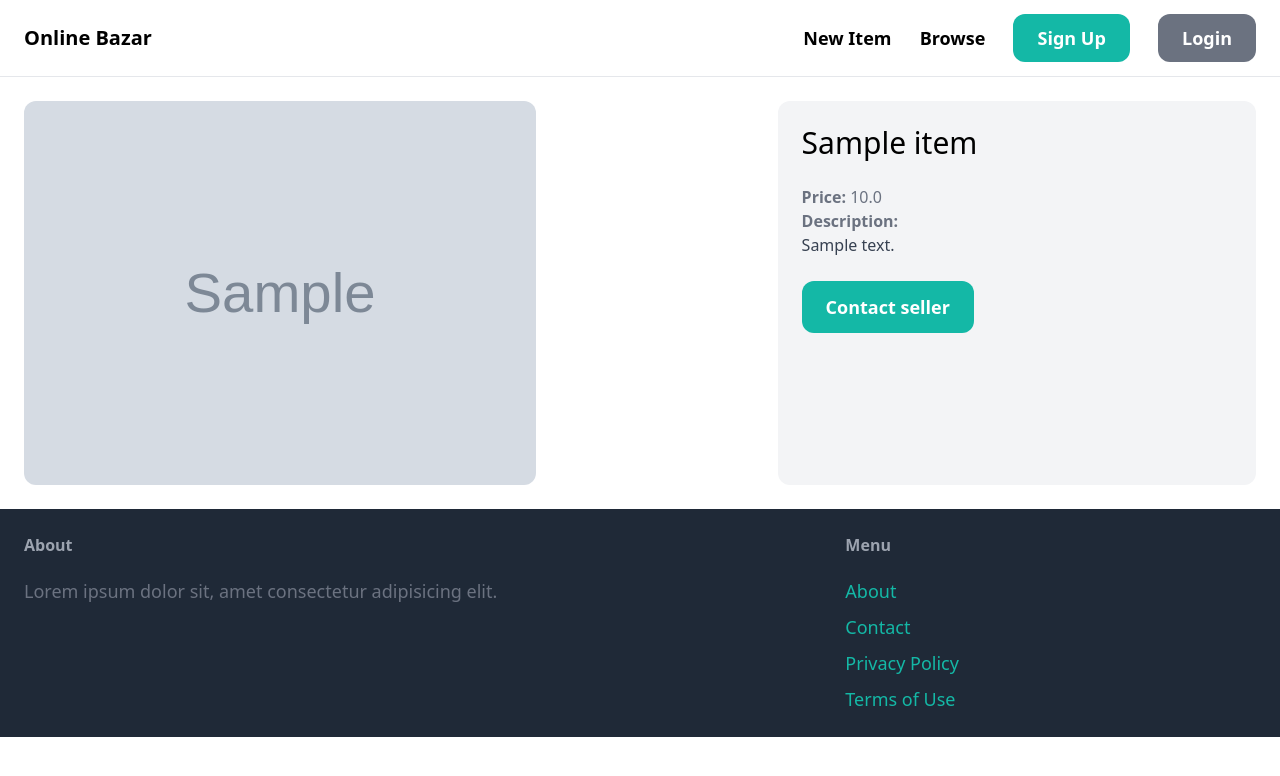
After one commit to matrix-bro/online-bazar, a Django app: page /item/1/ in a window 1280 px wide. The commit adds this page. Shown: the top 776 px of the page. Run offline with Django 4.2, Linux system fonts and the light colour scheme; tables that the repository leaves empty hold one stand-in row (values such as "Sample post"); grey boxes marked "Sample" are stand-in pictures; some libraries are stand-ins or nearby versions.

Commit message:
Displayed each item details

```diff
--- a/app/templates/app/index.html
+++ b/app/templates/app/index.html
@@ -9,7 +9,7 @@
         <div class="grid grid-cols-3 gap-3">
             {% for item in items %}
                 <div>
-                    <a href="#">
+                    <a href="{% url 'item-details' item.id %}">
                         <div>
                             <img src="{{ item.image.url }}" class="rounded-t-xl w-full h-96">
                         </div>
--- /dev/null
+++ b/app/templates/app/item_details.html
@@ -0,0 +1,22 @@
+{% extends 'app/base.html' %}
+
+{% block title %} {item.name} {% endblock %}
+
+{% block content %}
+    <div class="grid grid-cols-5 gap-6">
+        <div class="col-span-3">
+            <img src="{{ item.image.url }}" class="rounded-xl object-contain h-96">
+        </div>
+        <div class="col-span-2 p-6 bg-gray-100 rounded-xl">
+            <h1 class="mb-6 text-3xl">{{ item.name }}</h1>
+            <p class="text-gray-500"><strong>Price: </strong>{{ item.price }}</p>
+            {% if item.description %}
+                <p class="text-gray-700">
+                    <strong class="text-gray-500">Description:</strong><br>
+                    {{ item.description }}
+                </p>
+            {% endif %}
+            <a href="#" class="inline-block mt-6 px-6 py-3 text-lg font-semibold bg-teal-500 text-white rounded-xl hover:bg-teal-700">Contact seller</a>
+        </div>
+    </div>
+{% endblock %}
--- a/app/urls.py
+++ b/app/urls.py
@@ -1,10 +1,11 @@
 from django.urls import path
-from app.views import index, contact
+from app import views
 from django.conf.urls.static import static
 from django.conf import settings
 
 urlpatterns = [
-    path('', index, name='index'),
-    path('contact/', contact, name='contact'),
+    path('', views.index, name='index'),
+    path('contact/', views.contact, name='contact'),
+    path('item/<int:pk>/', views.item_details, name='item-details'),
 
 ] + static(settings.MEDIA_URL, document_root=settings.MEDIA_ROOT)
--- a/app/views.py
+++ b/app/views.py
@@ -1,4 +1,4 @@
-from django.shortcuts import render
+from django.shortcuts import get_object_or_404, render
 
 from app.models import Category, Item
 
@@ -11,5 +11,11 @@ def index(request):
         'items': items
     })
 
+def item_details(request, pk):
+    item = get_object_or_404(Item, pk=pk)
+    return render(request, 'app/item_details.html', {
+        'item': item
+    })
+
 def contact(request):
     return render(request, 'app/contact.html')
```
